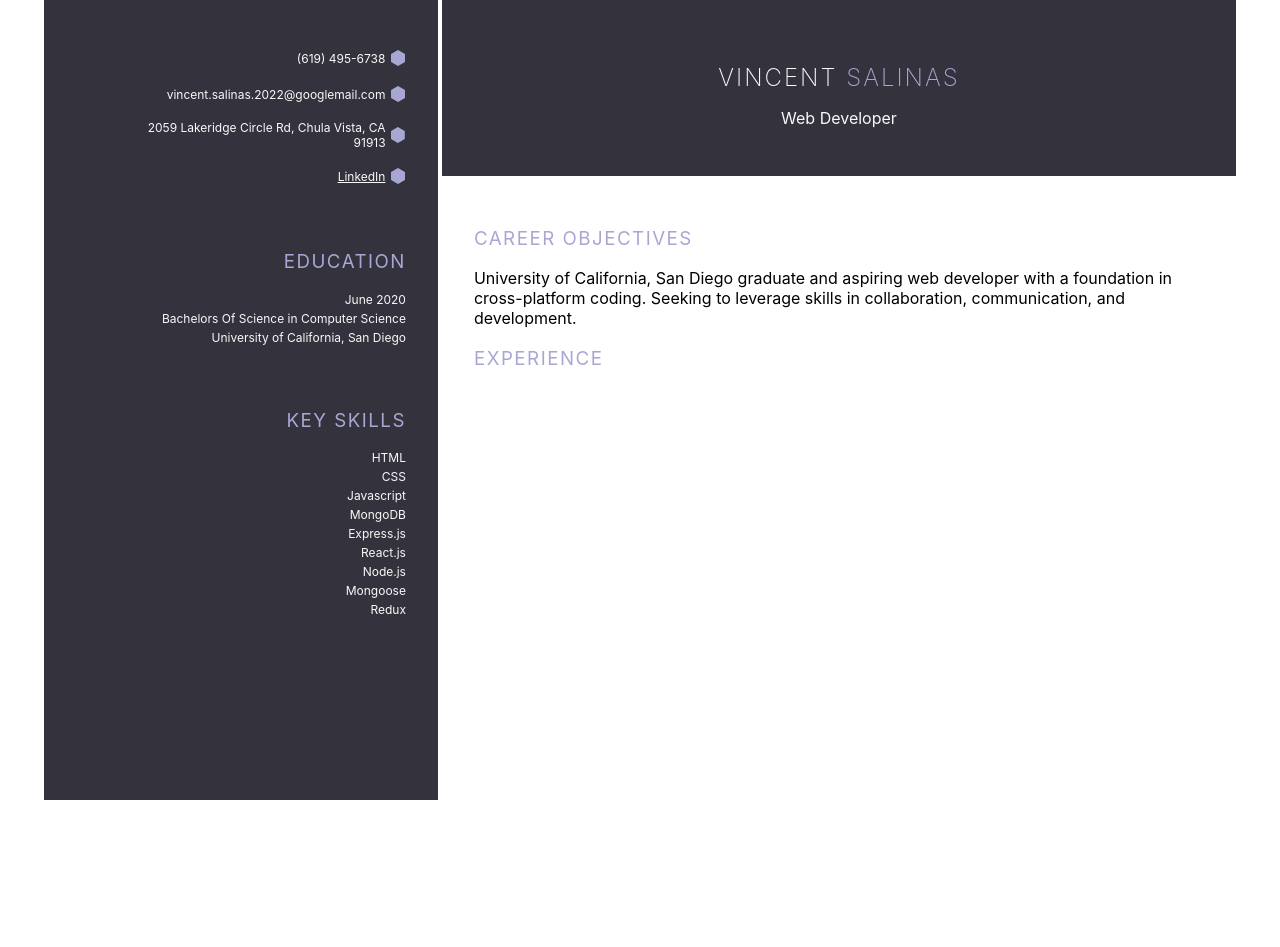
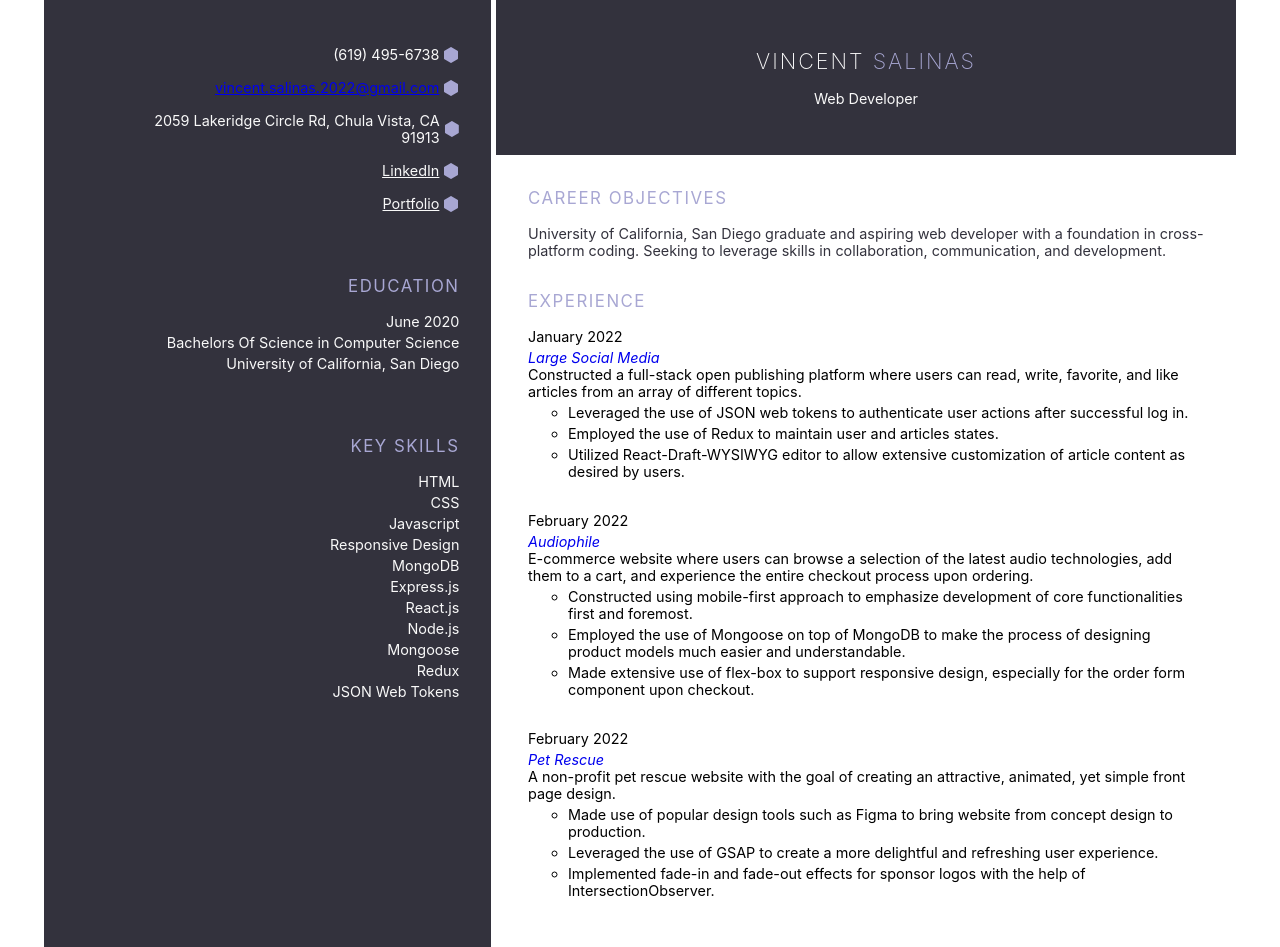
Before and after one commit to vlsalina/resume-1, a React (Create React App) app: page / in a window 1280 px wide. Before the commit the page ends 800 px from the top, so only its background shows below. Built offline with nearby package versions, Linux system fonts and the light colour scheme.

Commit message:
Implemented Top, Side, and Main panes.

```diff
--- a/src/App.css
+++ b/src/App.css
@@ -9,7 +9,7 @@
   --icy-blue: rgb(168, 167, 211);
 
   /* base font size */
-  font-size: 1rem;
+  font-size: 0.9rem;
 }
 
 * {
@@ -22,7 +22,3 @@
   width: 100vw;
   height: 100vh;
 }
-
-ul {
-  list-style-type: none;
-}
--- /dev/null
+++ b/src/components/Card/Card.css
@@ -0,0 +1,17 @@
+.card {
+  margin-bottom: 2rem;
+}
+
+.card--font-styling-1 {
+  margin: 0;
+  margin-bottom: 0.25rem;
+}
+
+.card__name {
+  font-style: italic;
+  text-decoration: none;
+}
+
+a.card__name:hover {
+  color: var(--icy-blue);
+}
--- /dev/null
+++ b/src/components/Card/Card.js
@@ -0,0 +1,36 @@
+import React from "react";
+import "./Card.css";
+
+const Card = ({ data }) => {
+  return (
+    <article className="card">
+      <div>
+        <p className="card--font-styling-1">{data.date}</p>
+      </div>
+      <div>
+        <a
+          href={data.url}
+          className="card--font-styling-1 card__name"
+          target="_blank"
+          rel="noreferrer"
+        >
+          {data.name}
+        </a>
+      </div>
+      <div>
+        <p className="card--font-styling-1">{data.description}</p>
+      </div>
+      <div>
+        <ul>
+          {data.bullets.map((x) => (
+            <li key={`card-${x.slice(0, 3)}`}>
+              <p className="card--font-styling-1">{x}</p>
+            </li>
+          ))}
+        </ul>
+      </div>
+    </article>
+  );
+};
+
+export default Card;
--- a/src/components/Main/Main.css
+++ b/src/components/Main/Main.css
@@ -1,5 +1,5 @@
 .main {
-  padding: 2rem;
+  padding: 1rem 2rem;
 }
 
 .main__header {
@@ -9,3 +9,17 @@
   letter-spacing: 1.5px;
   font-weight: 400;
 }
+
+.main--font-styling-1 {
+  color: var(--grayish-dark-blue);
+}
+
+.main--ul-1 {
+  list-style-type: none;
+  margin: 0;
+  padding: 0;
+}
+
+.main--box-1 {
+  margin-bottom: 2rem;
+}
--- a/src/components/Main/Main.js
+++ b/src/components/Main/Main.js
@@ -1,21 +1,36 @@
 import React from "react";
 import "./Main.css";
+import { projects } from "../data/data";
+import Card from "../Card/Card";
 
 const Main = () => {
   return (
     <main className="main c">
+      <div className="main--box-1">
         <div>
           <h3 className="main__header">career objectives</h3>
         </div>
         <div>
-        <p>
+          <p className="main--font-styling-1">
             University of California, San Diego graduate and aspiring web
             developer with a foundation in cross-platform coding. Seeking to
             leverage skills in collaboration, communication, and development.
           </p>
         </div>
+      </div>
+      <div>
         <div>
           <h3 className="main__header">experience</h3>
+        </div>
+        <div>
+          <ul className="main--ul-1">
+            {projects.map((data) => (
+              <li key={`main-${data.name}`}>
+                <Card data={data} />
+              </li>
+            ))}
+          </ul>
+        </div>
       </div>
     </main>
   );
--- a/src/components/SidePane/SidePane.css
+++ b/src/components/SidePane/SidePane.css
@@ -1,13 +1,11 @@
 .side-pane {
   background-color: var(--grayish-dark-blue);
-  color: var(--very-light-grey);
   font-family: var(--poppins);
   padding: 2rem;
 }
 
 .t1 {
   color: var(--very-light-grey);
-  font-size: 0.75rem;
   text-align: right;
 }
 
@@ -27,7 +25,6 @@
 }
 
 .side--container-2 p {
-  font-size: 0.75rem;
   margin: 0.25rem 0;
 }
 
@@ -35,6 +32,10 @@
   margin-bottom: 4rem;
 }
 
+.side--ul {
+  list-style-type: none;
+}
+
 @media screen and (min-width: 1192px) {
   .side-pane {
     width: 99%;
--- a/src/components/SidePane/SidePane.js
+++ b/src/components/SidePane/SidePane.js
@@ -2,12 +2,13 @@ import React from "react";
 import Hexagon from "../icons/Hexagon/Hexagon";
 import "./SidePane.css";
 import Nbsp from "../typesetters/NBSP/Nbsp";
+import { skills, mailTo } from "../data/data";
 
 const SidePane = () => {
   return (
     <section className="side-pane b">
       <div className="side--margin-1">
-        <ul>
+        <ul className="side--ul">
           <li>
             <div className="side--container-1">
               <span className="t1">(619) 495-6738</span>
@@ -17,7 +18,7 @@ const SidePane = () => {
           </li>
           <li>
             <div className="side--container-1">
-              <span className="t1">vincent.salinas.2022@googlemail.com</span>
+              <a href={mailTo}>vincent.salinas.2022@gmail.com</a>
               <Nbsp />
               <Hexagon />
             </div>
@@ -36,8 +37,24 @@ const SidePane = () => {
               <a
                 className="t1"
                 href="https://www.linkedin.com/in/vincent-salinas-24123a232/"
+                target="_blank"
+                rel="noreferrer"
               >
                 LinkedIn
+              </a>
+              <Nbsp />
+              <Hexagon />
+            </div>
+          </li>
+          <li>
+            <div className="side--container-1">
+              <a
+                className="t1"
+                href="https://heyimvincent.netlify.app/"
+                target="_blank"
+                rel="noreferrer"
+              >
+                Portfolio
               </a>
               <Nbsp />
               <Hexagon />
@@ -53,34 +70,12 @@ const SidePane = () => {
       </div>
       <div className="side--container-2 side--margin-1">
         <h3 className="main__header">key skills</h3>
-        <ul>
-          <li>
-            <p className="t2">HTML</p>
-          </li>
-          <li>
-            <p className="t2">CSS</p>
-          </li>
-          <li>
-            <p className="t2">Javascript</p>
-          </li>
-          <li>
-            <p className="t2">MongoDB</p>
-          </li>
-          <li>
-            <p className="t2">Express.js</p>
-          </li>
-          <li>
-            <p className="t2">React.js</p>
-          </li>
-          <li>
-            <p className="t2">Node.js</p>
-          </li>
-          <li>
-            <p className="t2">Mongoose</p>
-          </li>
-          <li>
-            <p className="t2">Redux</p>
-          </li>
+        <ul className="side--ul">
+          {skills.map((x) => (
+            <li key={`side-${x.name}`}>
+              <p className="t2">{x.name}</p>
+            </li>
+          ))}
         </ul>
       </div>
     </section>
--- a/src/components/TopPane/TopPane.css
+++ b/src/components/TopPane/TopPane.css
@@ -5,12 +5,13 @@
   flex-direction: column;
   justify-content: center;
   align-items: center;
+  padding: 3rem;
 }
 
 .name {
   text-transform: uppercase;
   letter-spacing: 2px;
-  margin: 1rem 0;
+  margin: 0 0 1rem 0;
   font-weight: 200;
 }
 
--- /dev/null
+++ b/src/components/data/data.js
@@ -0,0 +1,78 @@
+const projects = [
+  {
+    name: "Large Social Media",
+    url: "https://large-social-media.netlify.app/",
+    date: "January 2022",
+    description:
+      "Constructed a full-stack open publishing platform where users can read, write, favorite, and like articles from an array of different topics.",
+    bullets: [
+      "Leveraged the use of JSON web tokens to authenticate user actions after successful log in.",
+      "Employed the use of Redux to maintain user and articles states.",
+      "Utilized React-Draft-WYSIWYG editor to allow extensive customization of article content as desired by users.",
+    ],
+  },
+  {
+    name: "Audiophile",
+    url: "https://audiophile-ecommerce-app.netlify.app/",
+    date: "February 2022",
+    description:
+      "E-commerce website where users can browse a selection of the latest audio technologies, add them to a cart, and experience the entire checkout process upon ordering.",
+    bullets: [
+      "Constructed using mobile-first approach to emphasize development of core functionalities first and foremost.",
+      "Employed the use of Mongoose on top of MongoDB to make the process of designing product models much easier and understandable.",
+      "Made extensive use of flex-box to support responsive design, especially for the order form component upon checkout.",
+    ],
+  },
+  {
+    name: "Pet Rescue",
+    url: "https://audiophile-ecommerce-app.netlify.app/",
+    date: "February 2022",
+    description:
+      "A non-profit pet rescue website with the goal of creating an attractive, animated, yet simple front page design.",
+    bullets: [
+      "Made use of popular design tools such as Figma to bring website from concept design to production.",
+      "Leveraged the use of GSAP to create a more delightful and refreshing user experience.",
+      "Implemented fade-in and fade-out effects for sponsor logos with the help of IntersectionObserver.",
+    ],
+  },
+];
+
+const skills = [
+  {
+    name: "HTML",
+  },
+  {
+    name: "CSS",
+  },
+  {
+    name: "Javascript",
+  },
+  {
+    name: "Responsive Design",
+  },
+  {
+    name: "MongoDB",
+  },
+  {
+    name: "Express.js",
+  },
+  {
+    name: "React.js",
+  },
+  {
+    name: "Node.js",
+  },
+  {
+    name: "Mongoose",
+  },
+  {
+    name: "Redux",
+  },
+  {
+    name: "JSON Web Tokens",
+  },
+];
+
+const mailTo = `mailto:vincent.salinas.2022@googlemail.com`;
+
+export { projects, skills, mailTo };
```
Lines whose indentation alone changed are shown as unchanged.
